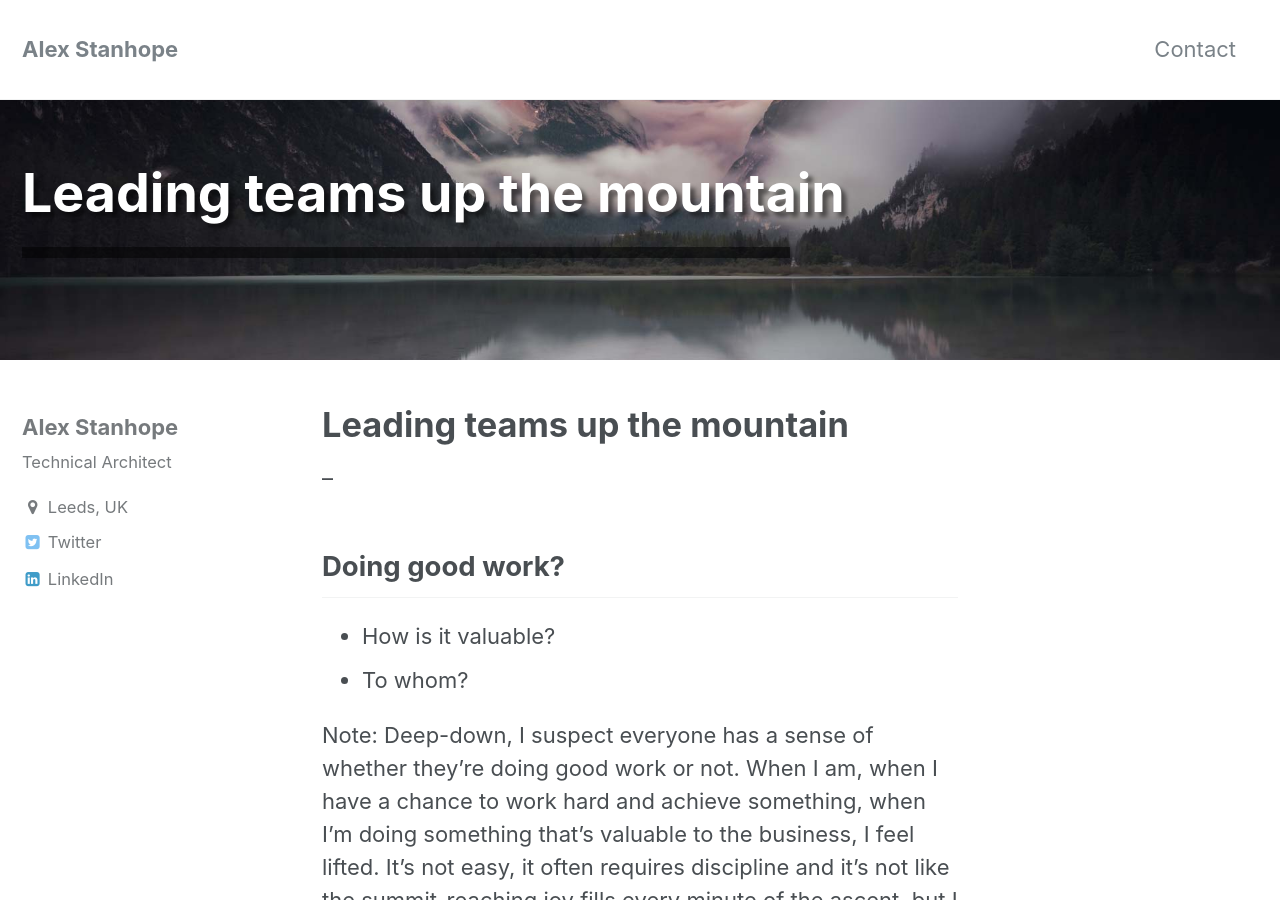
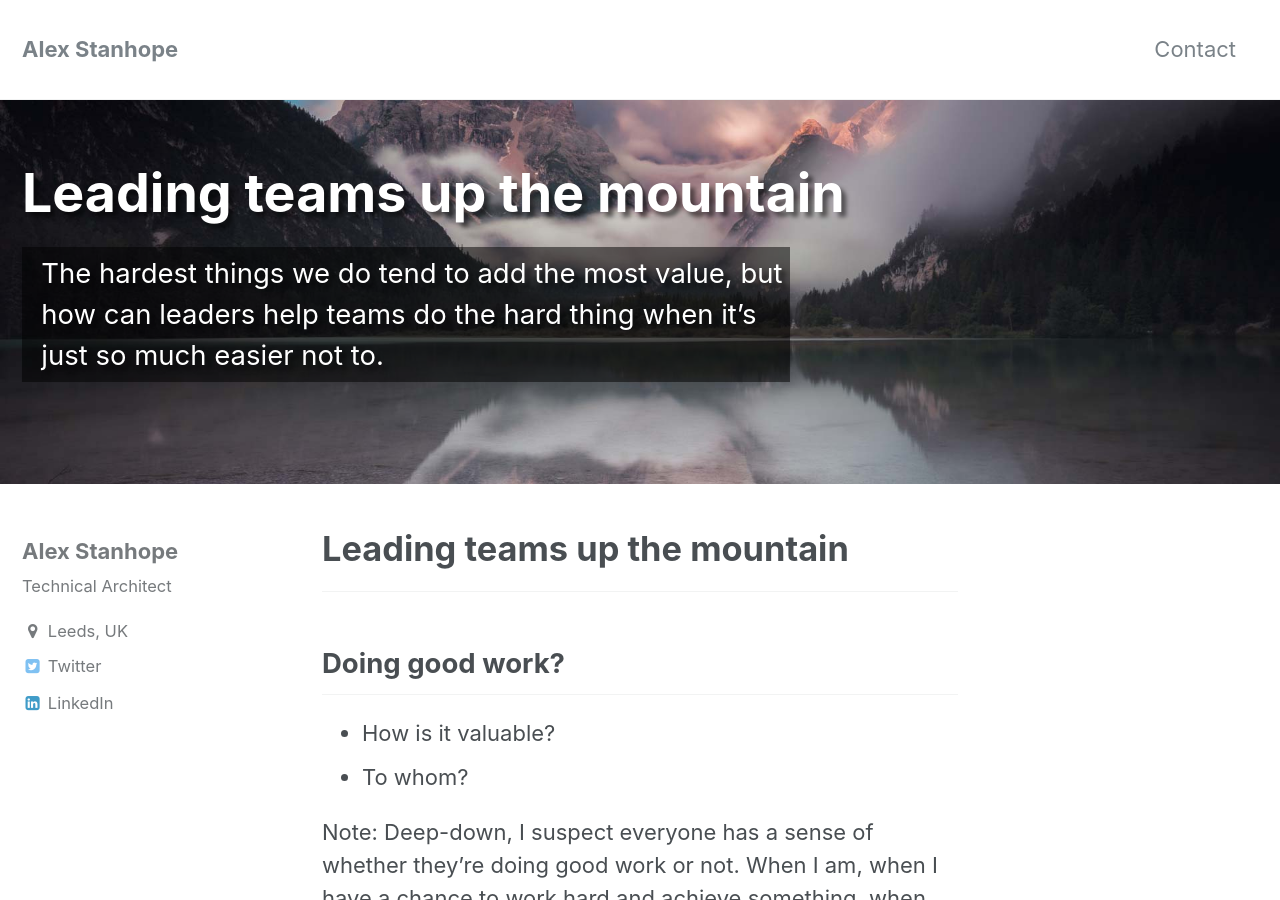
Before and after one commit to cleverlight/alexstanhope, a Jekyll site: the page built from _posts/blog/2018-04-29-leading-teams-up-the-mountain.md, in a window 1280 px wide and 900 px high. Built offline with Jekyll 4.4.1, drawn with Linux system fonts in a browser that asks for light colours; comment, search, counter and statistics services are not loaded; some of the changed lines change nothing that is shown.

Commit message:
fixed up presentation and wrote description on leading-teams blog post

```diff
--- a/_config.yml
+++ b/_config.yml
@@ -179,7 +179,7 @@ sass:
 
 
 # Outputting
-permalink: /on/:year/:title/
+permalink: /in/:year/:title/
 paginate: 5 # amount of posts to show
 paginate_path: /page:num/
 timezone: # https://en.wikipedia.org/wiki/List_of_tz_database_time_zones
@@ -219,7 +219,7 @@ category_archive:
   path: /categories/
 tag_archive:
   type: liquid
-  path: /on/
+  path: /in/
 # https://github.com/jekyll/jekyll-archives
 # jekyll-archives:
 #   enabled:
--- a/_includes/presentations/2018-04-29-leading-teams-up-the-mountain.md
+++ b/_includes/presentations/2018-04-29-leading-teams-up-the-mountain.md
@@ -1,7 +1,7 @@
 
 # Leading teams up the mountain
 
---
+---
 
 ## Doing good work?
 * How is it valuable?
--- a/_posts/blog/2018-04-29-leading-teams-up-the-mountain.md
+++ b/_posts/blog/2018-04-29-leading-teams-up-the-mountain.md
@@ -1,7 +1,7 @@
 ---
 layout: single
 title: Leading teams up the mountain
-description:
+description: The hardest things we do tend to add the most value, but how can leaders help teams do the hard thing when it's just so much easier not to.
 tags: leadership front
 header:
     overlay_image: /assets/images/leadership-mountain_05597_1920x.jpg
```
